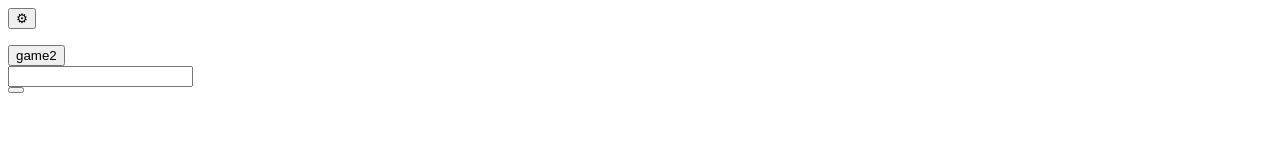
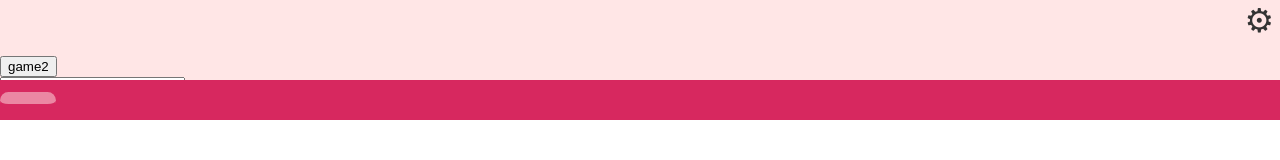
Before and after one commit to kor7211/boardgames, a website: page public/hub.html in a window 1280 px wide. Drawn offline with Linux system fonts and the light colour scheme.

Commit message:
make common css

```diff
--- a/public/css/common.css
+++ b/public/css/common.css
@@ -0,0 +1,127 @@
+/* === root === */
+:root {
+  --main-color: hsl(0, 100%, 95%);
+  --accent-color: hsl(341, 69%, 50%);
+  --main-color-shade: hsl(0, 100%, 80%);
+  --accent-color-shade: hsl(341, 69%, 35%);
+
+  --setting-color: hsl(208, 85%, 57%);
+
+  --white: rgb(255, 255, 255);
+  --gray-1: rgb(204, 204, 204);
+  --gray-2: rgb(153, 153, 153);
+  --gray-3: rgb(102, 102, 102);
+  --gray-4: rgb(51, 51, 51);
+  --black: rgb(0, 0, 0);
+}
+
+/* === status === */
+
+.hidden {
+  display: none !important;
+}
+
+/* === shared structure === */
+html,
+body {
+  margin: 0;
+  height: 100%;
+  overflow: hidden;
+}
+
+.wrapper {
+  height: 100dvh;
+  margin: 0 auto;
+}
+
+.top-menu {
+  display: flex;
+  height: 40px;
+  align-items: center;
+  position: relative;
+  background-color: var(--main-color);
+}
+.center-menu {
+  height: 40px;
+  align-items: center;
+  position: relative;
+  background-color: var(--main-color);
+}
+.bottom-menu {
+  display: flex;
+  height: 40px;
+  align-items: center;
+  position: relative;
+  background-color: var(--accent-color);
+}
+
+.overlay {
+  position: fixed;
+  inset: 0;
+  background: rgba(0, 0, 0, 0.5);
+
+  display: flex;
+  justify-content: center;
+  align-items: center;
+
+  z-index: 1000;
+}
+
+.modal {
+  background: var(--main-color);
+  padding: 20px;
+  border-radius: 3px;
+  min-width: 300px;
+  border: 5px solid var(--accent-color);
+  border-radius: 12px;
+}
+
+.right-group {
+  margin-left: auto;
+  display: flex;
+  align-items: center;
+}
+
+.rule-container {
+  height: 100%;
+  overflow-y: auto;
+  overflow-x: hidden;
+}
+/* === button === */
+
+.button-l {
+  color: var(--accent-color);
+  background-color: var(--main-color);
+  border: 0px;
+  border-bottom: 5px solid var(--accent-color);
+  border-radius: 12px;
+  font-size: 20px;
+  padding: 6px 28px;
+}
+.button-l.able {
+  cursor: pointer;
+}
+.button-l:not(.able) {
+  opacity: 0.5;
+  cursor: not-allowed;
+}
+.button-l.able:hover {
+  margin-top: 3px;
+  color: var(--accent-color-shade);
+  background: var(--main-color-shade);
+  border-bottom: 2px solid var(--accent-color-shade);
+  transition: 0.15s;
+}
+
+.button-letter {
+  font-size: 33px;
+  color: var(--gray-4);
+  border: none;
+  background: none;
+  cursor: pointer;
+}
+.button-letter:hover {
+  color: var(--setting-color);
+  transform: scale(1.2);
+  transition: 0.15s;
+}
--- /dev/null
+++ b/public/css/hub.css
@@ -0,0 +1,4 @@
+#contents_container {
+  display: flex;
+  height: calc(100dvh - 100px);
+}
--- a/public/hub.html
+++ b/public/hub.html
@@ -2,38 +2,45 @@
   <head>
     <title>hub</title>
     <meta charset="utf-8" />
-    <link rel="stylesheet" href="css/menu.css" />
+    <link rel="stylesheet" href="css/common.css" />
+    <link rel="stylesheet" href="css/hub.css" />
   </head>
   <body>
-    <div id="wrapper">
-      <div id="top_menu">
-        <button id="open_setting">⚙</button>
+    <div class="wrapper">
+      <div class="top-menu">
+        <div class="right-group">
+          <button class="button-letter" id="open_setting">⚙</button>
+        </div>
       </div>
-      <div id="center_menu">
-        <div id="left_contents">
-          <div id="game_select_container">
-            <div class="game_select" data-game="game1">
-              <p data-i18n="ui.game1"></p>
+      <div class="center-menu">
+        <div id="contents_container">
+          <div id="contents_1">
+            <div id="game_select_container">
+              <div class="game-select" data-game="game1">
+                <p data-i18n="ui.game1"></p>
+              </div>
+              <button class="game-select" data-game="gaem2">game2</button>
             </div>
-            <button class="game_select" data-game="gaem2">game2</button>
+            <div id="user_name_container">
+              <input id="user_name" />
+            </div>
           </div>
-          <div id="user_name_container">
-            <input id="user_name" />
+          <div id="contents_2">
+            <div id="rule_container" class="rule-container"></div>
           </div>
         </div>
-        <div id="rule_container"></div>
       </div>
-      <div id="bottom_menu">
-        <button id="ready" data-i18n="ui.submit"></button>
+      <div class="bottom-menu">
+        <button class="button-l" id="ready" data-i18n="ui.submit"></button>
       </div>
 
-      <div id="overlay" class="hidden">
+      <div id="overlay" class="overlay hidden">
         <div class="modal" id="setting_modal">
-          <div id="setting"></div>
+          <div id="setting_container"></div>
         </div>
       </div>
     </div>
 
-    <script src="././js/hub.js"></script>
+    <script type="module" src="././js/hub.js"></script>
   </body>
 </html>
--- a/public/i18n/i18n.js
+++ b/public/i18n/i18n.js
@@ -1,5 +1,5 @@
-import ja from "./ja.json" assert { type: "json" };
-import en from "./en.json" assert { type: "json" };
+import ja from "./ja.json" with { type: "json" };
+import en from "./en.json" with { type: "json" };
 
 const translations = { ja, en };
 
--- a/public/js/common.js
+++ b/public/js/common.js
@@ -1,8 +1,20 @@
-import { t } from "../i18n/i18n.js";
+import { t, set_lang } from "../i18n/i18n.js";
 
 export class Common {
   constructor() {
     this.overlay = document.getElementById("overlay");
+    if (this.overlay != null) {
+      this.overlay.addEventListener("click", (event) => {
+        if (!this.clickable_overlay) return;
+        if (event.target !== event.currentTarget) return;
+
+        this.overlay.classList.add("hidden");
+      });
+    }
+
+    const lang = localStorage.getItem("lang");
+    if (lang) set_lang(lang);
+
     this.set_language();
     this.open_setting = document.getElementById("open_setting");
     if (this.open_setting == null) {
@@ -11,6 +23,7 @@ export class Common {
       this.open_setting.onclick = () => {
         this.display_modal("setting");
       };
+      this.render_setting();
     }
   }
 
@@ -21,7 +34,7 @@ export class Common {
     });
   }
 
-  display_modal(type, clickable_ovarlay = true) {
+  display_modal(type, clickable_overlay = true) {
     this.overlay.classList.remove("hidden");
 
     document.querySelectorAll(`.modal`).forEach((m) => {
@@ -35,10 +48,37 @@ export class Common {
     }
     modal.classList.remove("hidden");
 
-    if (clickable_ovarlay) {
-      this.overlay.onclick = () => {
-        this.overlay.classList.add("hidden");
-      };
+    this.clickable_overlay = clickable_overlay;
+  }
+
+  render_setting() {
+    const container = document.getElementById("setting_container");
+    if (container == null) {
+      console.error("common.js: no setting_container exists");
+      return;
+    }
+    {
+      const div = document.createElement("div");
+      div.id = "language_setting_container";
+      const select = document.createElement("select");
+      {
+        const option = document.createElement("option");
+        option.value = "en";
+        option.innerText = "English";
+        select.appendChild(option);
+      }
+      {
+        const option = document.createElement("option");
+        option.value = "ja";
+        option.innerText = "日本語";
+        select.appendChild(option);
+      }
+      select.addEventListener("change", (event) => {
+        set_lang(event.currentTarget.value);
+        localStorage.setItem("lang", event.currentTarget.value);
+      });
+      div.appendChild(select);
+      container.appendChild(div);
     }
   }
 
--- a/public/js/hub.js
+++ b/public/js/hub.js
@@ -14,35 +14,34 @@ ready.addEventListener("click", on_ready);
 
 let user_name = localStorage.getItem("user_name");
 const name_input = document.getElementById("user_name");
-if (user_name) name_input.value.trim() = user_name;
-user_name.addEventListener("change", () => {
-  if(name_input.value.trim() == "") {
+if (user_name) name_input.value = user_name;
+name_input.addEventListener("change", () => {
+  if (name_input.value.trim() == "") {
     name_input.value = t("no-name") + generate_randam_num();
   }
   user_name = name_input;
-})
+});
 
-
-const selects = document.querySelectorAll(".game_select");
+const selects = document.querySelectorAll(".game-select");
 selects.forEach((select) => {
   const div = document.createElement("div");
-  div.style.backgroundImage = `url(../images/${select.dataset.game}/icon)`;
+  //div.style.backgroundImage = `url(../images/${select.dataset.game}/icon)`;
   select.appendChild(div);
   select.addEventListener("click", (event) => {
-    selects.forEach(el => el.classList.remove("selected"));
+    selects.forEach((el) => el.classList.remove("selected"));
     select.classList.add("selected");
     game = event.currentTarget.dataset.game;
 
-    ready.classList.add("selected");
+    ready.classList.add("able");
     const rule = t(`rule.${game}`);
     common.render_rule(rule);
   });
 });
 
 function on_ready() {
-  if(!game) return
+  if (!game) return;
 
-  if(user_name == "") {
+  if (user_name == "") {
     user_name = t("no-name") + generate_randam_num();
   }
   localStorage.setItem("game_type", game);
```
Also changed, not shown: public/games/playAnotherDay/style.css (line endings or trailing spaces).
